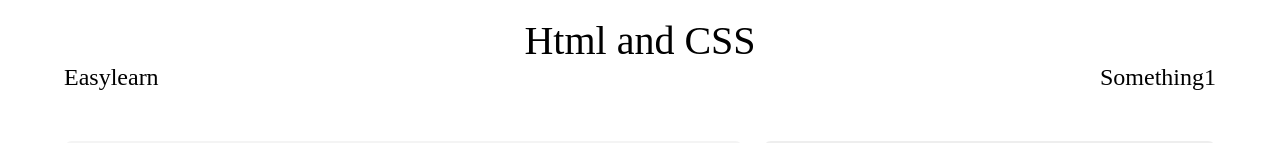
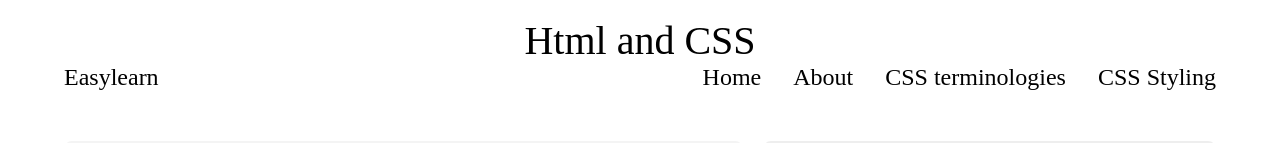
Before and after one commit to Mirojjj/roadmap, a plain HTML site: page index.html in a window 1280 px wide. Shown: the top 143 px of the page. Drawn offline with nearby package versions, Linux system fonts and the light colour scheme.

Commit message:
navbar changes

```diff
--- a/index.html
+++ b/index.html
@@ -15,7 +15,10 @@
     <nav>
       <div class="logo">Easylearn</div>
       <ul class="nav-links">
-        <a href="#"><li>Something1</li></a>
+        <a href="#"><li>Home</li></a>
+        <a href="#"><li>About</li></a>
+        <a href="#"><li>CSS terminologies</li></a>
+        <a href="#"><li>CSS Styling</li></a>
       </ul>
     </nav>
     <div class="information-container">
@@ -783,6 +786,8 @@ tfoot th {
       </div>
     </div>
 
+
+
     <script src="https://cdnjs.cloudflare.com/ajax/libs/prism/1.29.0/prism.min.js"></script>
     <script src="https://cdnjs.cloudflare.com/ajax/libs/prism/1.29.0/components/prism-javascript.min.js"></script>
   </body>
```
